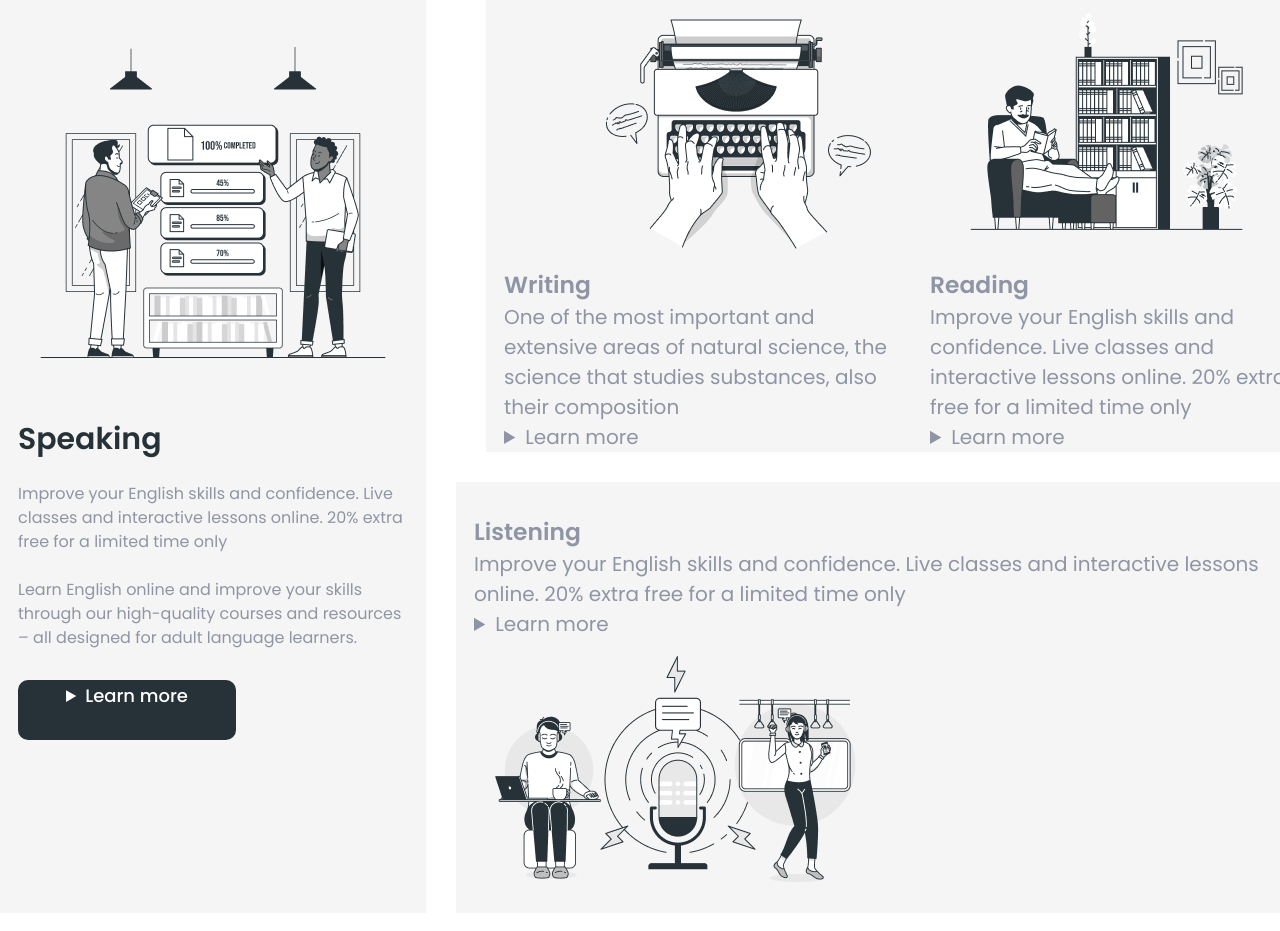
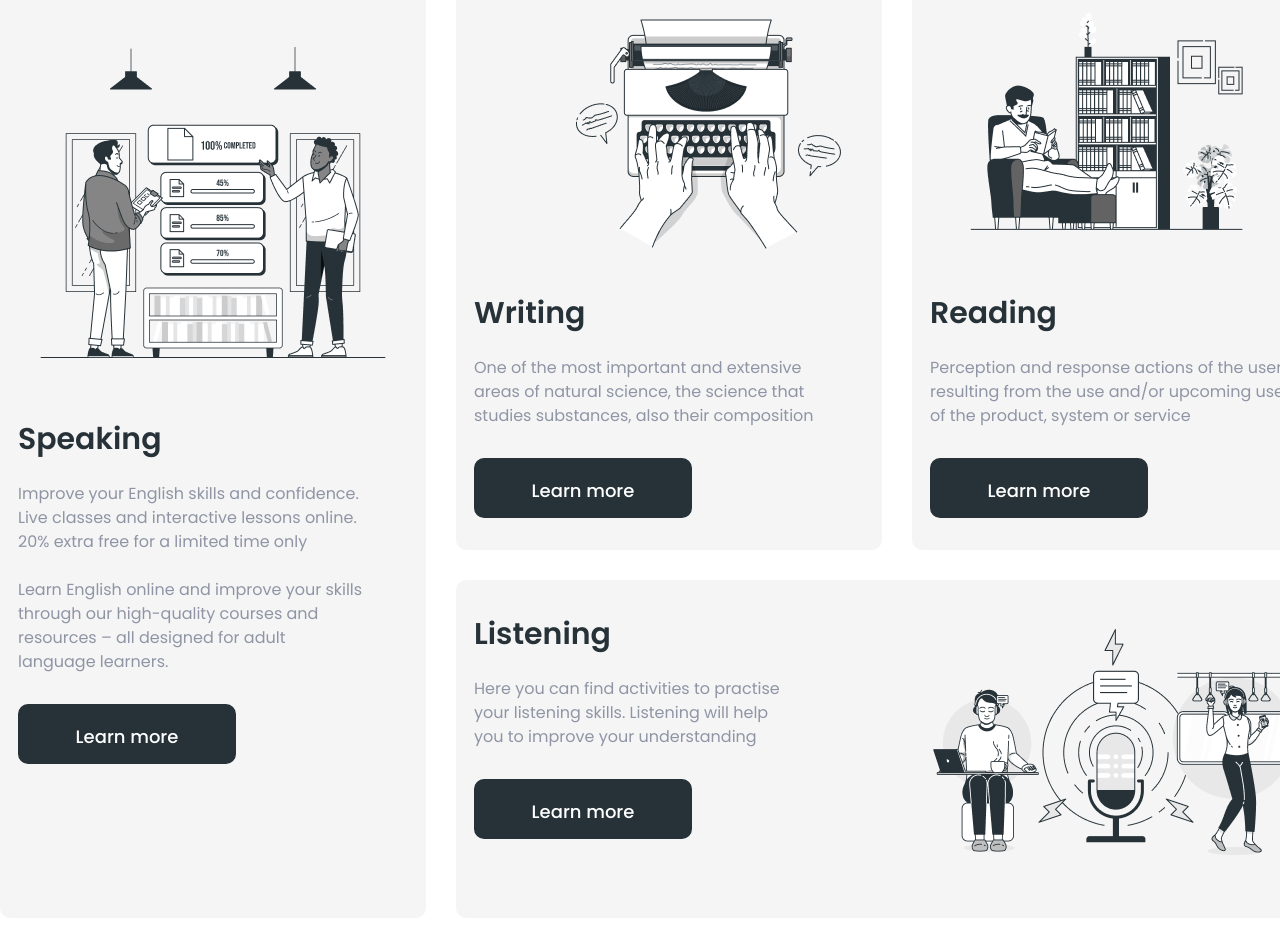
Before and after one commit to ABarchuk1976/britlex, a plain HTML site: page index.html in a window 1280 px wide. Shown: the part 1009-1940 px from the top of the page. Drawn offline with nearby package versions, Linux system fonts and the light colour scheme.

Commit message:
Section Skills fixed

```diff
--- a/css/styles.css
+++ b/css/styles.css
@@ -25,6 +25,11 @@
   --price-per-month-color: #546269;
   --input-color: #8f95a5;
   --footer-menu-color: #8f95a5;
+
+  --skills-speaking-text-width: 347px;
+  --skills-writing-text-width: 340px;
+  --skills-reading-text-width: 359px;
+  --skills-listening-text-width: 324px;
 }
 
 body {
@@ -60,6 +65,10 @@ img {
 
 a {
   text-decoration: none;
+}
+
+summary {
+  list-style: none;
 }
 
 .section {
@@ -228,14 +237,13 @@ a {
 
 .skills-item {
   width: 426px;
-  padding-top: 32px;
-  padding-left: 18px;
-  padding-right: 18px;
+  padding: 32px 18px;
   background-color: var(--skils-bg);
+  border-radius: 10px;
 }
 
 .skills-item-img {
-  justify-content: center;
+  text-align: center;
   margin-bottom: 24px;
 }
 
@@ -247,31 +255,66 @@ a {
 }
 
 .skills-item-text {
+  display: inline-block;
   font-size: 16px;
   color: var(--p-color);
   margin-bottom: 30px;
 }
 
+.skills-speaking-text-width {
+  width: var(--skills-speaking-text-width);
+}
+
+.skills-writing-text-width {
+  width: var(--skills-writing-text-width);
+}
+
+.skills-reading-text-width {
+  width: var(--skills-reading-text-width);
+}
+
+.skills-listening-text-width {
+  width: var(--skills-listening-text-width);
+}
+
 .skills-detail {
+  text-align: center;
   font-weight: 500;
-  font-size: 18px;
-  color: var(--button-color);
   background-color: var(--button-bg);
   max-width: 218px;
-  min-height: 60px;
+  height: 60px;
   border: 2px solid var(--button-bg);
   border-radius: 10px;
   cursor: pointer;
-  text-align: center;
+}
+
+.skills-detail-summary {
+  font-size: 18px;
+  color: var(--button-color);
+  padding-top: 17px;
+}
+
+.skills-detail-text {
+  text-align: left;
+  margin-left: auto;
+  width: 360px;
+  font-size: 16px;
+  color: var(--p-color);
+  background-color: var(--page-bg);
+  padding: 5px;
+  border: 1px solid var(--button-bg);
+  border-radius: 10px;
+  margin-top: 30px;
 }
 
 .skills-top-right {
   display: flex;
   justify-content: space-between;
-  margin-left: 30px;
 }
 
 .skills-bottom-right {
+  display: flex;
+  justify-content: space-between;
   margin-top: 30px;
   width: 882px;
   padding-top: 32px;
--- a/index.html
+++ b/index.html
@@ -81,7 +81,7 @@
                 class="skills-item-img"
               />
               <h3 class="skills-item-title">Speaking</h3>
-              <p class="skills-item-text">
+              <p class="skills-item-text skills-speaking-text-width">
                 Improve your English skills and confidence. Live classes and
                 interactive lessons online. 20% extra free for a limited time
                 only
@@ -92,8 +92,12 @@
                 language learners.
               </p>
               <details class="skills-detail">
-                <summary>Learn more</summary>
-                <p>Lorem ipsum dolor, sit amet consectetur adipisicing elit.</p>
+                <summary class="skills-detail-summary">Learn more</summary>
+                <p class="skills-detail-text">
+                  Lorem, ipsum dolor sit amet consectetur adipisicing elit.
+                  Aspernatur accusamus eaque veritatis incidunt recusandae
+                  voluptatibus porro ab quaerat nam quae!
+                </p>
               </details>
             </li>
 
@@ -105,16 +109,17 @@
                     alt="People typing"
                     width="390"
                     height="264"
+                    class="skills-item-img"
                   />
-                  <h3>Writing</h3>
-                  <p>
+                  <h3 class="skills-item-title">Writing</h3>
+                  <p class="skills-item-text skills-writing-text-width">
                     One of the most important and extensive areas of natural
                     science, the science that studies substances, also their
                     composition
                   </p>
-                  <details>
-                    <summary>Learn more</summary>
-                    <p>
+                  <details class="skills-detail">
+                    <summary class="skills-detail-summary">Learn more</summary>
+                    <p class="skills-detail-text">
                       Lorem ipsum dolor, sit amet consectetur adipisicing elit.
                     </p>
                   </details>
@@ -125,35 +130,39 @@
                     alt="People reading"
                     width="390"
                     height="390"
+                    class="skills-item-img"
                   />
-                  <h3>Reading</h3>
-                  <p>
-                    Improve your English skills and confidence. Live classes and
-                    interactive lessons online. 20% extra free for a limited
-                    time only
+                  <h3 class="skills-item-title">Reading</h3>
+                  <p class="skills-item-text skills-reading-text-width">
+                    Perception and response actions of the user resulting from
+                    the use and/or upcoming use of the product, system or
+                    service
                   </p>
-                  <details>
-                    <summary>Learn more</summary>
-                    <p>
+                  <details class="skills-detail">
+                    <summary class="skills-detail-summary">Learn more</summary>
+                    <p class="skills-detail-text">
                       Lorem ipsum dolor, sit amet consectetur adipisicing elit.
                     </p>
                   </details>
                 </li>
               </div>
 
-              <li class="skills-bottom-right">
-                <h3>Listening</h3>
-                <p>
-                  Improve your English skills and confidence. Live classes and
-                  interactive lessons online. 20% extra free for a limited time
-                  only
-                </p>
-                <details>
-                  <summary>Learn more</summary>
-                  <p>
-                    Lorem ipsum dolor, sit amet consectetur adipisicing elit.
+              <li class="skills-bottom-right skills-item">
+                <div>
+                  <h3 class="skills-item-title">Listening</h3>
+                  <p class="skills-item-text skills-listening-text-width">
+                    Here you can find activities to practise your listening
+                    skills. Listening will help you to improve your
+                    understanding
                   </p>
-                </details>
+                  <details class="skills-detail">
+                    <summary class="skills-detail-summary">Learn more</summary>
+                    <p class="skills-detail-text">
+                      Lorem ipsum dolor, sit amet consectetur adipisicing elit.
+                    </p>
+                  </details>
+                </div>
+
                 <img
                   src="./images/podcast-audience-bro.png"
                   alt="People speaking"
```
